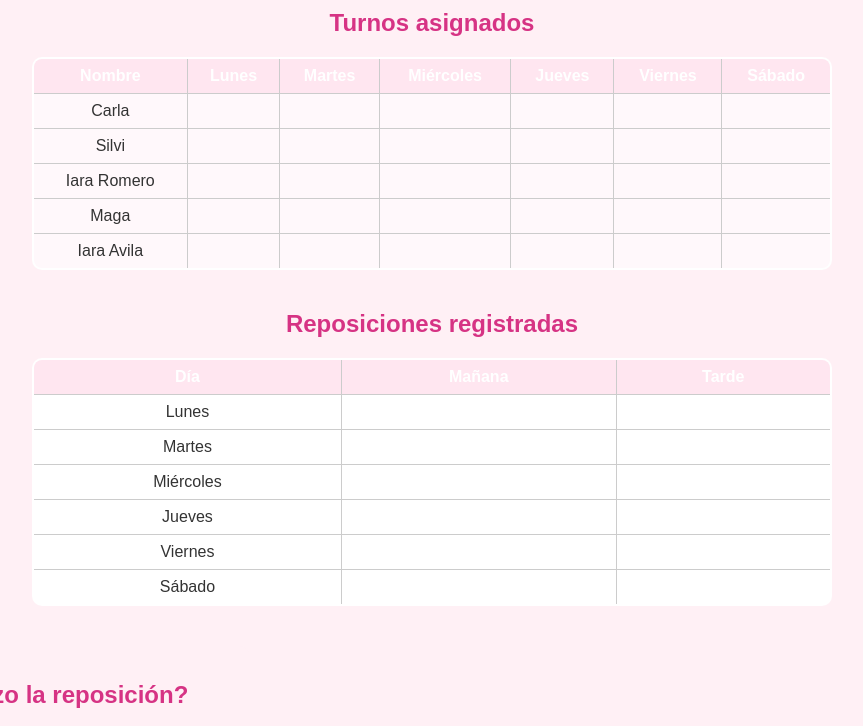
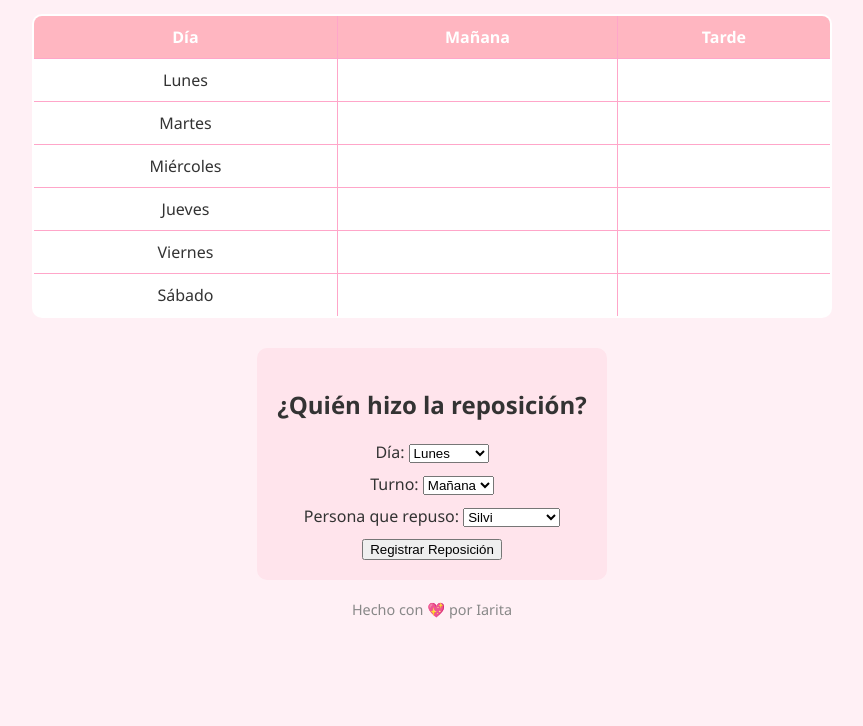
Before and after one commit to IaraAvilaLopez/horarios-tm-rcia1, a plain HTML site: page index.html in a window 1280 px wide. Shown: the part 108-834 px from the top of the page, without its empty margins (208-1071 px from the left). After the commit the page ends 800 px from the top, so only its background shows below. Drawn offline with Linux system fonts and the light colour scheme.

Commit message:
index.html

```diff
--- a/index.html
+++ b/index.html
@@ -6,115 +6,64 @@
   <link rel="stylesheet" href="style.css">
   <style>
     body {
-      font-family: Arial, sans-serif;
+      font-family: 'Segoe UI', sans-serif;
+      background-color: #fff0f5;
+      color: #333;
       padding: 20px;
-    }
-    table {
-      border-collapse: collapse;
-      width: 100%;
-      margin-bottom: 40px;
-    }
-    th, td {
-      border: 1px solid #ccc;
-      padding: 8px;
       text-align: center;
     }
-    th {
-      background-color: #ffe6f0;
+
+    h1 {
+      color: #d63384;
+      margin-bottom: 30px;
     }
-    h2 {
-      color: #d63384;
+
+    table {
+      margin: 0 auto;
+      border-collapse: collapse;
+      width: 90%;
+      max-width: 800px;
+      background-color: white;
+      border: 2px solid #d63384;
+      border-radius: 10px;
+      overflow: hidden;
     }
-    .formulario-repo {
-      background-color: #fff0f5;
-      padding: 15px;
-      border-radius: 10px;
-      max-width: 400px;
-      margin-top: 20px;
-    }
-    .footer {
-      margin-top: 40px;
-      font-style: italic;
-      color: gray;
+
+    th, td {
+      border: 1px solid #ffa6c9;
+      padding: 10px;
       text-align: center;
     }
-    select, button {
-      margin-top: 10px;
-      padding: 8px;
-      width: 100%;
-      border-radius: 5px;
+
+    th {
+      background-color: #ffb6c1;
+      color: white;
+    }
+
+    .formulario-repo {
+      margin-top: 30px;
+      padding: 20px;
+      background-color: #ffe4ec;
+      border-radius: 10px;
+      display: inline-block;
+    }
+
+    .formulario-repo label {
+      display: block;
+      margin: 10px 0;
+    }
+
+    .footer {
+      margin-top: 20px;
+      font-size: 0.9em;
+      color: #888;
     }
   </style>
 </head>
 <body>
   <h1>Horarios TM RCIA 1 ❤️</h1>
 
-  <!-- Tabla 1: Horarios asignados por persona -->
-  <h2>Turnos asignados</h2>
-  <table>
-    <thead>
-      <tr>
-        <th>Nombre</th>
-        <th>Lunes</th>
-        <th>Martes</th>
-        <th>Miércoles</th>
-        <th>Jueves</th>
-        <th>Viernes</th>
-        <th>Sábado</th>
-      </tr>
-    </thead>
-    <tbody>
-      <tr>
-        <td contenteditable="true">Carla</td>
-        <td contenteditable="true"></td>
-        <td contenteditable="true"></td>
-        <td contenteditable="true"></td>
-        <td contenteditable="true"></td>
-        <td contenteditable="true"></td>
-        <td contenteditable="true"></td>
-      </tr>
-      <tr>
-        <td contenteditable="true">Silvi</td>
-        <td contenteditable="true"></td>
-        <td contenteditable="true"></td>
-        <td contenteditable="true"></td>
-        <td contenteditable="true"></td>
-        <td contenteditable="true"></td>
-        <td contenteditable="true"></td>
-      </tr>
-      <tr>
-        <td contenteditable="true">Iara Romero</td>
-        <td contenteditable="true"></td>
-        <td contenteditable="true"></td>
-        <td contenteditable="true"></td>
-        <td contenteditable="true"></td>
-        <td contenteditable="true"></td>
-        <td contenteditable="true"></td>
-      </tr>
-      <tr>
-        <td contenteditable="true">Maga</td>
-        <td contenteditable="true"></td>
-        <td contenteditable="true"></td>
-        <td contenteditable="true"></td>
-        <td contenteditable="true"></td>
-        <td contenteditable="true"></td>
-        <td contenteditable="true"></td>
-      </tr>
-      <tr>
-        <td contenteditable="true">Iara Avila</td>
-        <td contenteditable="true"></td>
-        <td contenteditable="true"></td>
-        <td contenteditable="true"></td>
-        <td contenteditable="true"></td>
-        <td contenteditable="true"></td>
-        <td contenteditable="true"></td>
-      </tr>
-    </tbody>
-  </table>
-
-  <!-- Tabla 2: Reposiciones por día y turno -->
-  <h2>Reposiciones registradas</h2>
-  <table id="tabla-repo">
+  <table id="tabla-reposiciones">
     <thead>
       <tr>
         <th>Día</th>
@@ -132,7 +81,6 @@
     </tbody>
   </table>
 
-  <!-- Formulario para registrar reposiciones -->
   <div class="formulario-repo">
     <h2>¿Quién hizo la reposición?</h2>
     <label>Día:
@@ -145,15 +93,15 @@
         <option>Sábado</option>
       </select>
     </label>
-    <br>
+
     <label>Turno:
       <select id="turno">
         <option>Mañana</option>
         <option>Tarde</option>
       </select>
     </label>
-    <br>
-    <label>Persona:
+
+    <label>Persona que repuso:
       <select id="persona">
         <option>Silvi</option>
         <option>Carla</option>
@@ -162,11 +110,11 @@
         <option>Iara Avila</option>
       </select>
     </label>
-    <br>
-    <button onclick="registrarReposicion()">Registrar</button>
+
+    <button onclick="registrarReposicion()">Registrar Reposición</button>
   </div>
 
-  <div class="footer">App creada con 💖 por Iarita</div>
+  <div class="footer">Hecho con 💖 por Iarita</div>
 
   <script>
     function registrarReposicion() {
@@ -177,8 +125,8 @@
       const celda = document.getElementById(celdaId);
 
       if (celda) {
-        celda.innerText = `Reposición ${turno} hecha por ${persona}`;
-        alert(`Registrado: ${persona} hizo la reposición el ${dia} (${turno})`);
+        celda.innerText = `Reposición por: ${persona}`;
+        alert(`Reposición registrada: ${dia} - ${turno} por ${persona}`);
       } else {
         alert("No se encontró la celda para ese día y turno.");
       }
```
